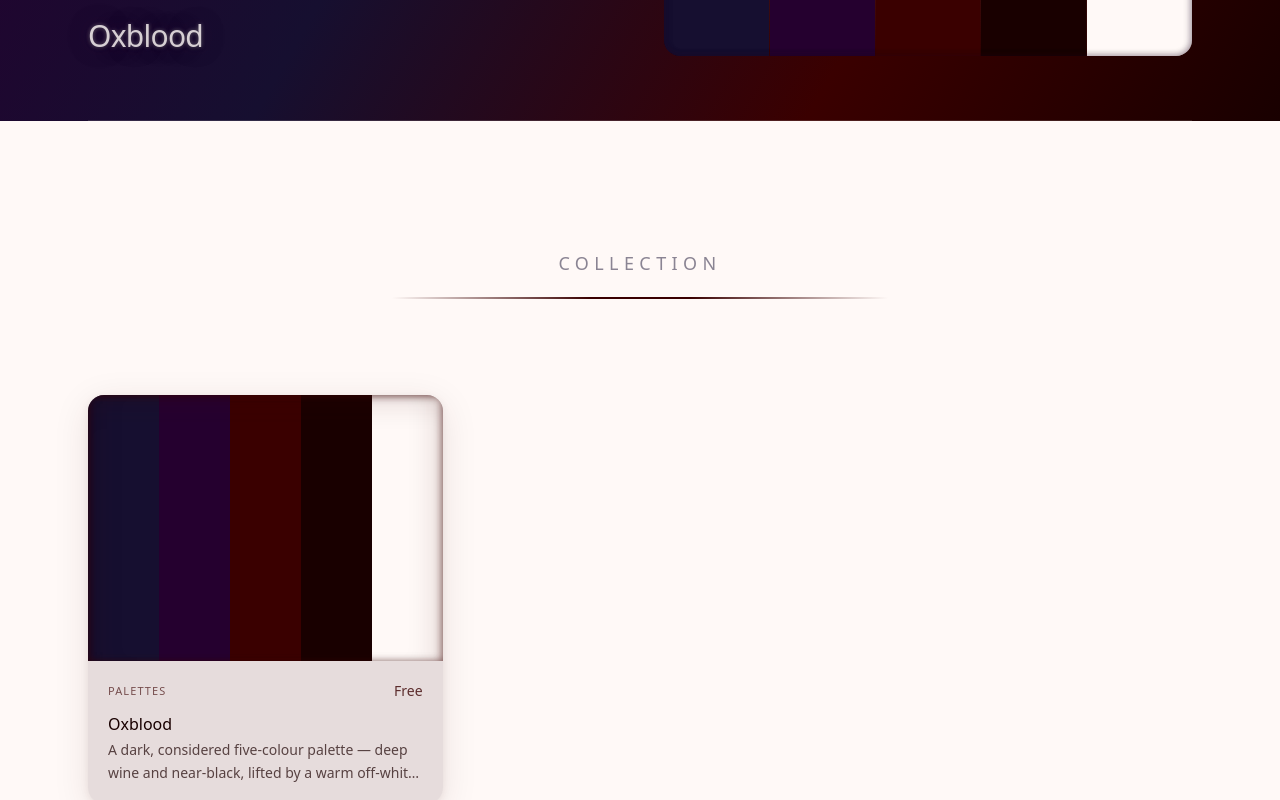
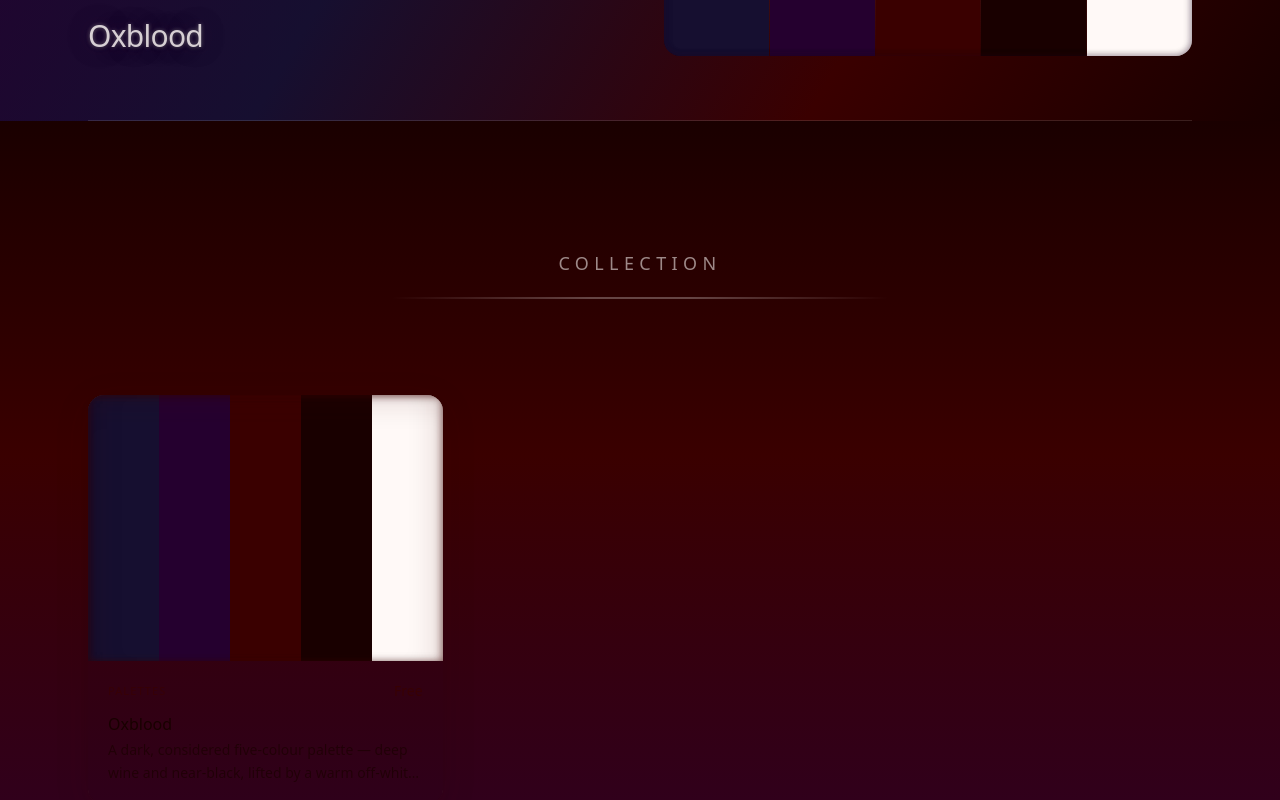
Before and after one commit to buddhikaherath92-dev/geistflow, a React (Vite) app: page / in a window 1280 px wide. Shown: the part 460-1260 px from the top of the page. Built offline with nearby package versions, Linux system fonts and the light colour scheme.

Commit message:
feat: dark collection background (maroon base dissolving into Geist purple)

```diff
--- a/src/pages/Home.tsx
+++ b/src/pages/Home.tsx
@@ -144,18 +144,18 @@ export default function Home() {
       </div>
 
       {/* ── Collection ── */}
-      <div style={{ background: 'linear-gradient(to bottom, #FFF9F7 0%, #FFF9F7 70%, #190000 84%, #3A0000 92%, #25002F 100%)' }}>
+      <div style={{ background: 'linear-gradient(to bottom, #1A0000 0%, #3A0000 28%, #2F0020 62%, #25002F 100%)' }}>
       <div className="max-w-6xl mx-auto px-6">
         <section className="pt-32 pb-[32rem]">
           <div className="text-center mb-24">
-            <h2 className="text-[#160F30]/50 text-lg tracking-[0.3em] uppercase font-normal mb-5">Collection</h2>
+            <h2 className="text-[#FFF9F7]/55 text-lg tracking-[0.3em] uppercase font-normal mb-5">Collection</h2>
             <div
               aria-hidden
               className="mx-auto"
               style={{
                 height: '2px',
                 width: '45%',
-                background: 'linear-gradient(to right, transparent, #3A0000 40%, #3A0000 60%, transparent)',
+                background: 'linear-gradient(to right, transparent, rgba(255,249,247,0.28) 40%, rgba(255,249,247,0.28) 60%, transparent)',
               }}
             />
           </div>
```
